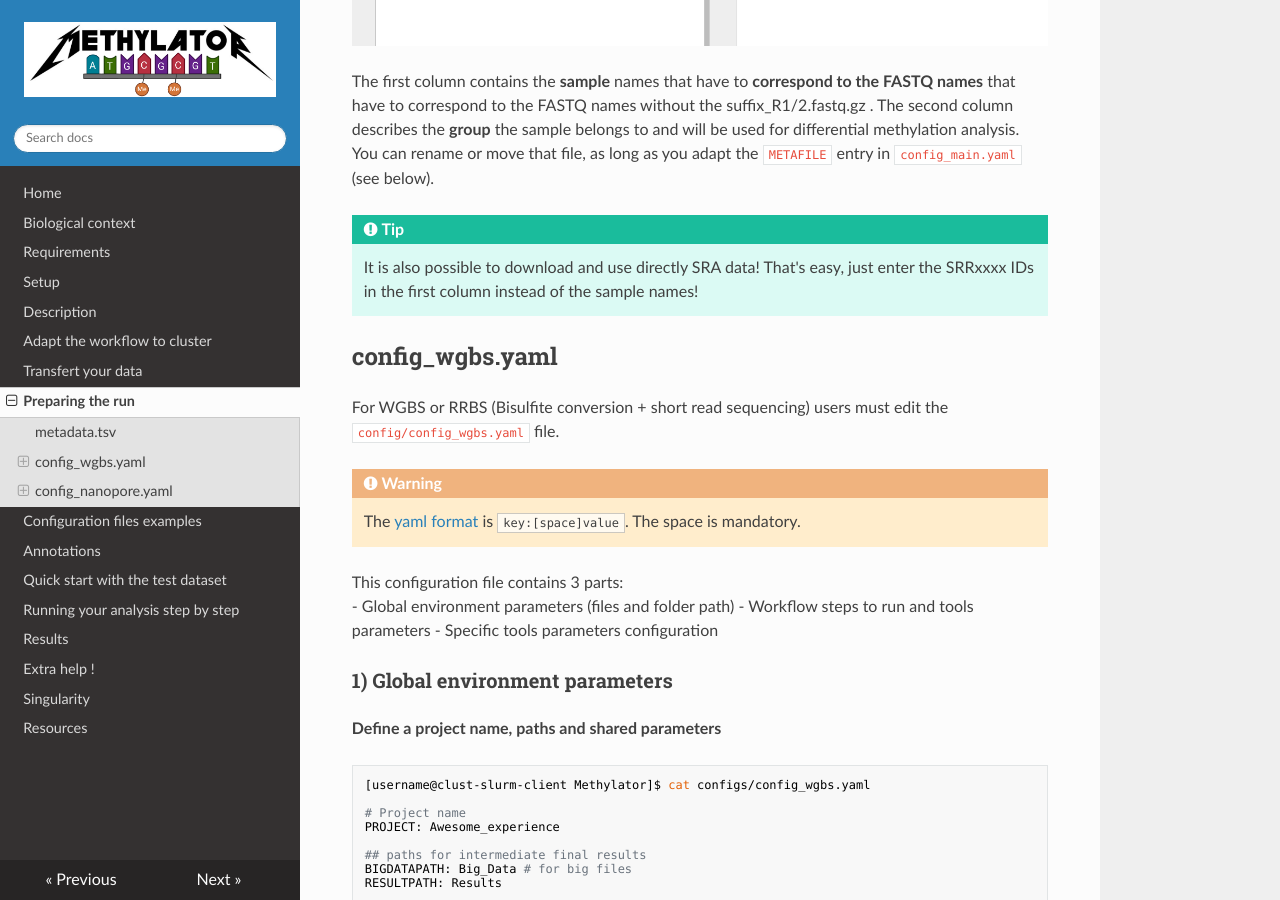
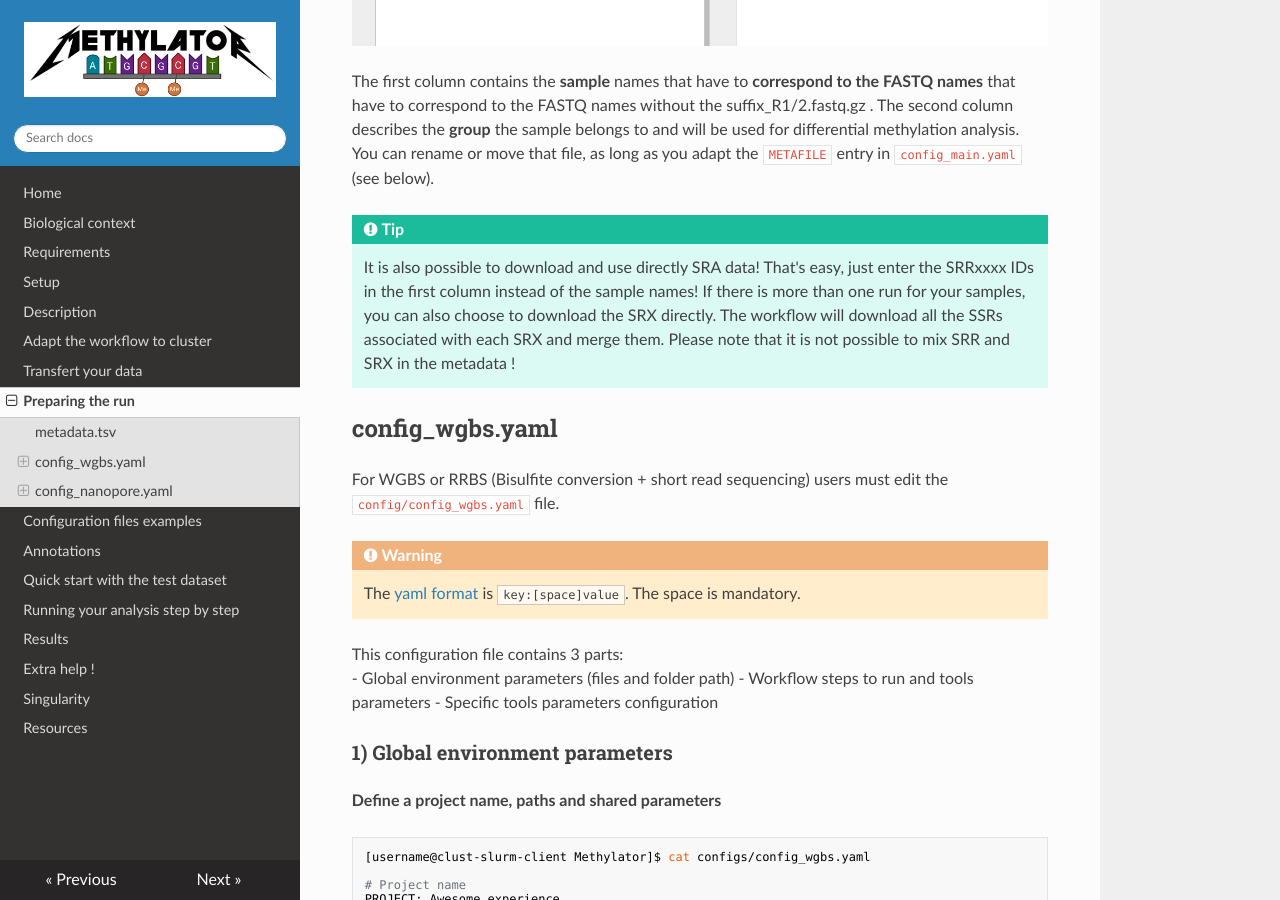
Before and after one commit to parisepigenetics/Methylator-Documentation, an MkDocs documentation site: the page built from docs/preparing_run.md, in a window 1280 px wide and 900 px high, scrolled down 1727 px. Built offline with MkDocs 1.6.1, drawn with Linux system fonts in a browser that asks for light colours; nearby versions of some CDN libraries.

Commit message:
Update preparing_run.md

```diff
--- a/docs/preparing_run.md
+++ b/docs/preparing_run.md
@@ -48,6 +48,8 @@ The first column contains the **sample** names that have to **correspond to the
 
 !!! tip
     It is also possible to download and use directly SRA data! That's easy, just enter the SRRxxxx IDs in the first column instead of the sample names!
+    If there is more than one run for your samples, you can also choose to download the SRX directly. The workflow will download all the SSRs associated with each SRX and merge them.
+    Please note that it is not possible to mix SRR and SRX in the metadata !
 
 ## config_wgbs.yaml
 
```
